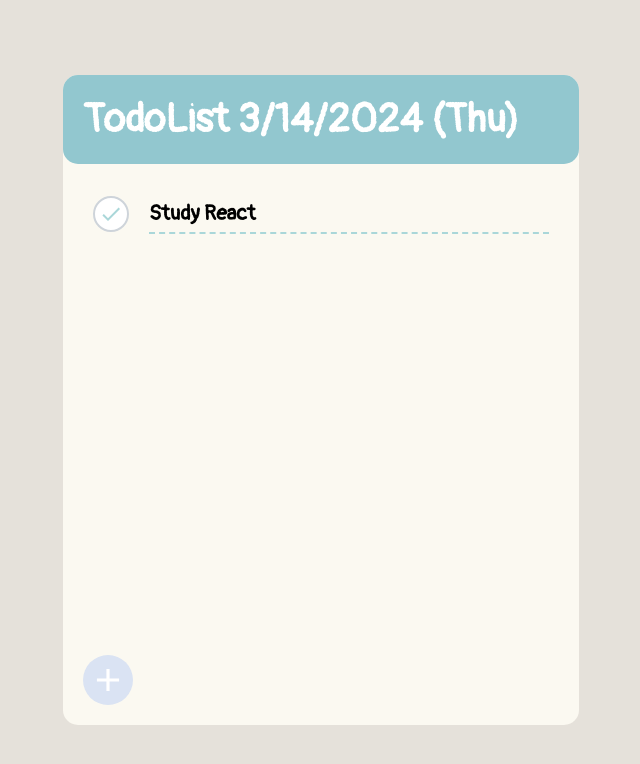
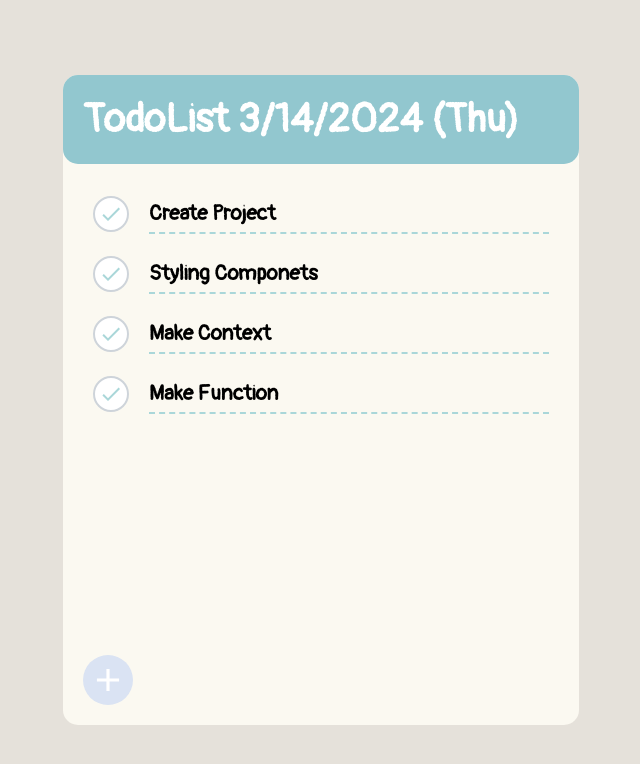
Before and after one commit to dev-yihyun/React_ToDoList, a React (Create React App) app: page / in a window 1280 px wide. Shown: the top 764 px of the page, without its empty margins (319-959 px from the left). Built offline with nearby package versions, Linux system fonts and the light colour scheme.

Commit message:
Make Item List

```diff
--- a/src/App.js
+++ b/src/App.js
@@ -160,10 +160,36 @@ const Today = () => {
   return `${dateString} (${dayName})`;
 }
 
+const initialTodos = [
+  {
+    id: 1,
+    text: "Create Project",
+    done: true,
+  },
+  {
+    id: 2,
+    text: "Styling Componets",
+    done: true,
+  },
+  {
+    id: 3,
+    text: "Make Context",
+    done: false,
+  },
+  {
+    id: 4,
+    text: "Make Function",
+    done: false,
+  },
+
+]
+
 function App() {
 
   const [open,setOpen] = useState(false)
   const onOpen = ()=>{ setOpen(!open) }
+
+  const [todos,setTodo] = useState(initialTodos);
 
   return (
     <>
@@ -174,17 +200,21 @@ function App() {
           </TodoHeadBlock>
           <TodoListTemplateBlock>
             <TodoListBlock>
-              <TodoItemBlock>
+              {
+                todos.map((todos)=>(
+                  <TodoItemBlock key={todos.id}>
                     <CheckCircle>
                       <MdDone/>
                     </CheckCircle>
                     <TextBlock>
-                  <Text>Study React</Text>
+                      <Text>{todos.text}</Text>
                       <Remove>
                         <MdDelete />
                       </Remove>
                     </TextBlock>
                   </TodoItemBlock>
+                ))
+              }
             </TodoListBlock>
 
             <CreateBlock>
```
Lines whose indentation alone changed are shown as unchanged.
